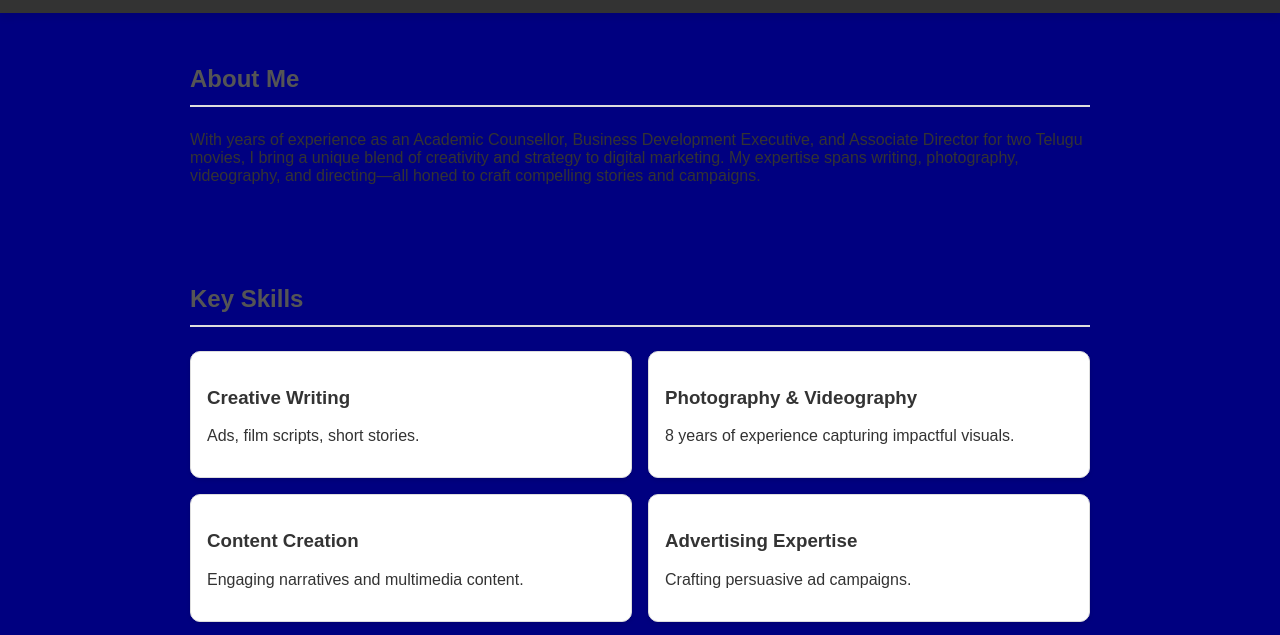
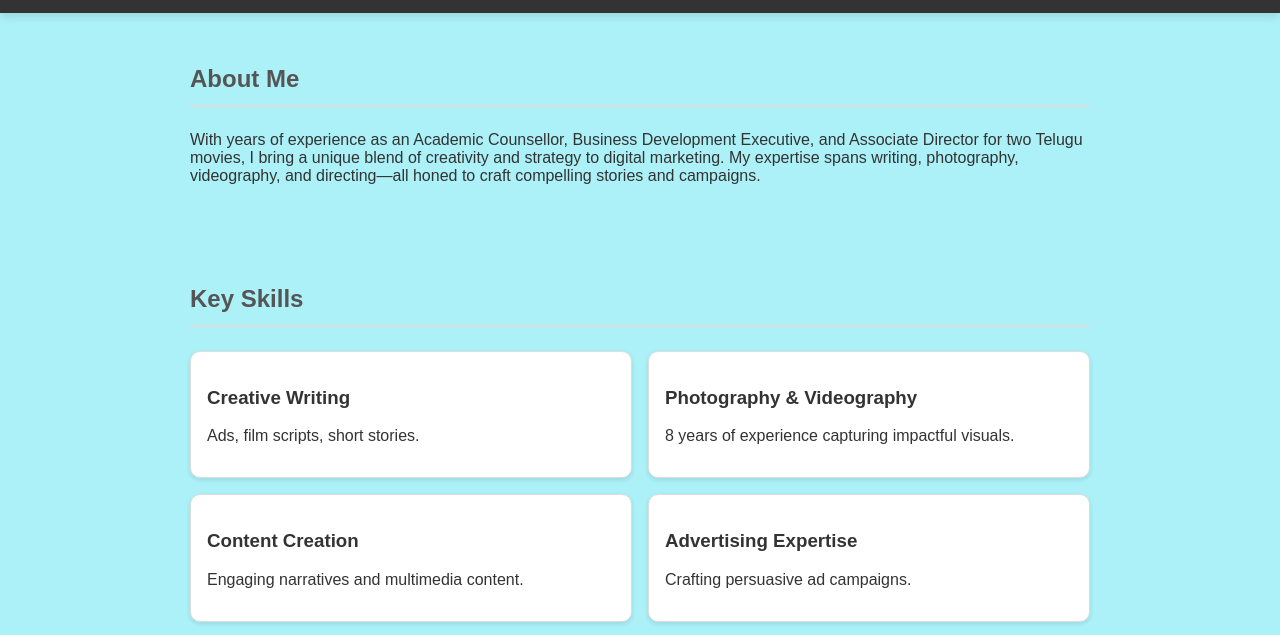
Before and after one commit to ManideepAMD/AMD-Portfolio, a plain HTML site: page index.html in a window 1280 px wide. Shown: the part 86-721 px from the top of the page. Drawn offline with Linux system fonts and the light colour scheme.

Commit message:
Update index.html

```diff
--- a/index.html
+++ b/index.html
@@ -9,7 +9,7 @@
             font-family: 'Arial', sans-serif;
             margin: 0;
             padding: 0;
-            background: #000080;
+            background: #abf1f7;
             color: #333;
             overflow-x: hidden;
         }
```
